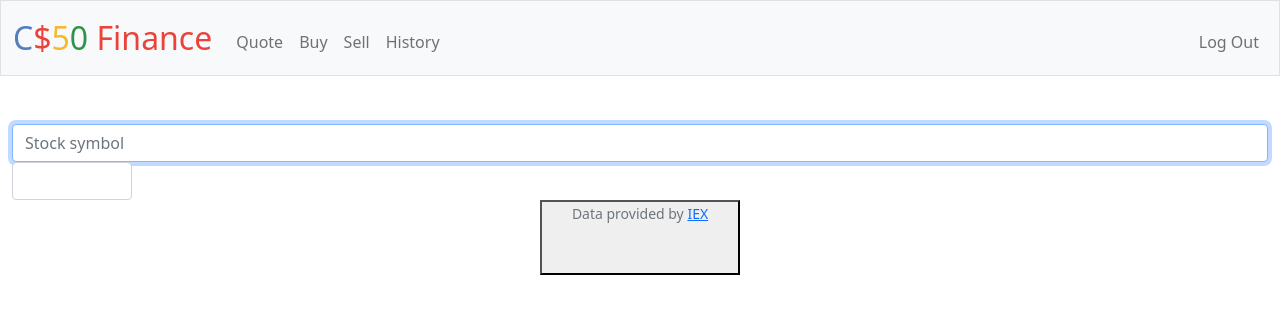
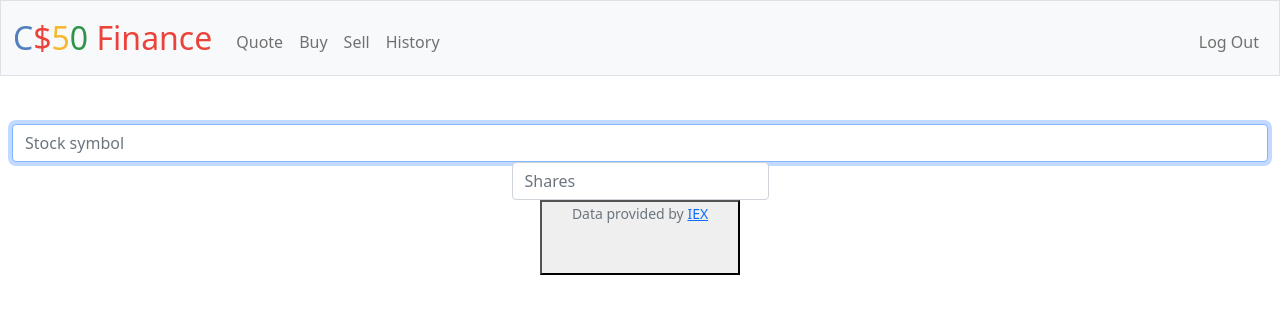
Before and after one commit to jellyfishing2346/CS-50, a Flask app: page /buy in a window 1280 px wide. Shown: the top 322 px of the page. Run offline with Flask 2, Linux system fonts and the light colour scheme; a user stored in the database is signed in; some libraries are stand-ins or nearby versions.

Commit message:
automated commit by check50 [check50=True]

```diff
--- a/templates/buy.html
+++ b/templates/buy.html
@@ -9,7 +9,7 @@
     <form action="/buy" method="post">
         <div class="form-group">
         <input autofocus required class="form-control" name="symbol" placeholder="Stock symbol" type="text">
-        <input required class="form-control" style="width: 120px" id="shares" name=" #shares " type="number" min="1">
+        <input autocomplete="off" class="form-control mx-auto w-auto" min="1" name="shares" placeholder="Shares" type="number">
     </div>
     <button style='width: 200px' class="form-group button button-success" type="sumbit"{% if invalid %}>Buy This Stock</button>
     <div class="alert alert-warning" role="alert">This symbol is {{symbol}} is not valid</div>
```
